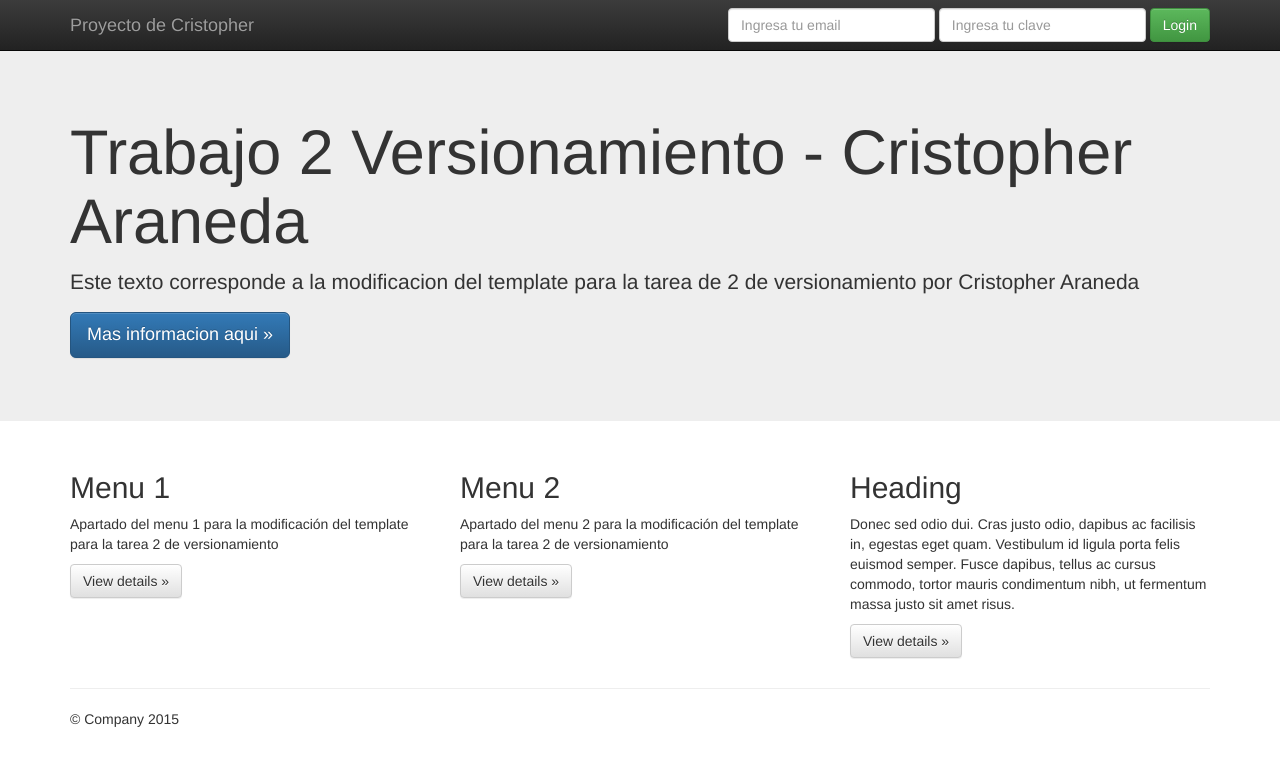
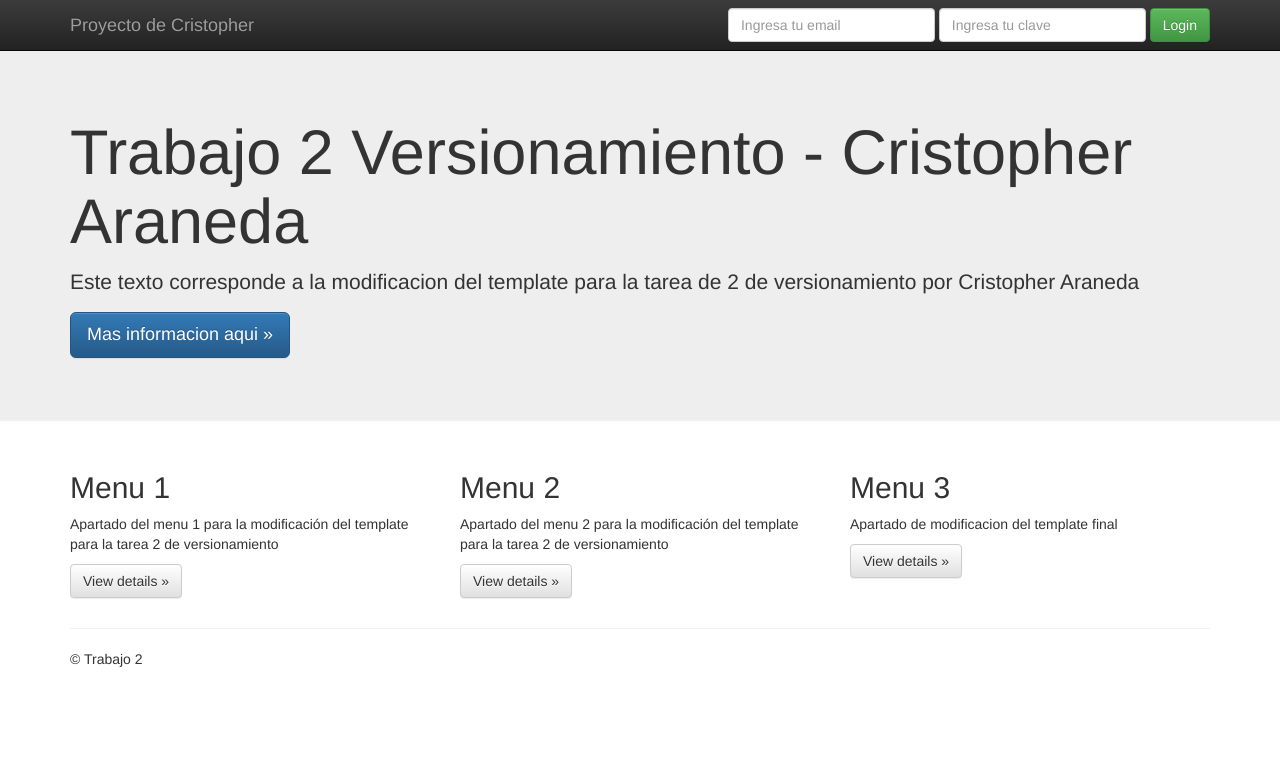
Before and after one commit to caranel/Trabajo2_cristopher_araneda, a plain HTML site: page index.html in a window 1280 px wide. Drawn offline with nearby package versions, Linux system fonts and the light colour scheme.

Commit message:
Se sube modificacion a template del modulo 3 y el copyright

```diff
--- a/index.html
+++ b/index.html
@@ -75,8 +75,8 @@
           <p><a class="btn btn-default" href="#" role="button">View details &raquo;</a></p>
        </div>
         <div class="col-md-4">
-          <h2>Heading</h2>
-          <p>Donec sed odio dui. Cras justo odio, dapibus ac facilisis in, egestas eget quam. Vestibulum id ligula porta felis euismod semper. Fusce dapibus, tellus ac cursus commodo, tortor mauris condimentum nibh, ut fermentum massa justo sit amet risus.</p>
+          <h2>Menu 3</h2>
+          <p>Apartado de modificacion del template final</p>
           <p><a class="btn btn-default" href="#" role="button">View details &raquo;</a></p>
         </div>
       </div>
@@ -84,7 +84,7 @@
       <hr>
 
       <footer>
-        <p>&copy; Company 2015</p>
+        <p>&copy; Trabajo 2</p>
       </footer>
     </div> <!-- /container -->        <script src="//ajax.googleapis.com/ajax/libs/jquery/1.11.2/jquery.min.js"></script>
         <script>window.jQuery || document.write('<script src="js/vendor/jquery-1.11.2.min.js"><\/script>')</script>
```
